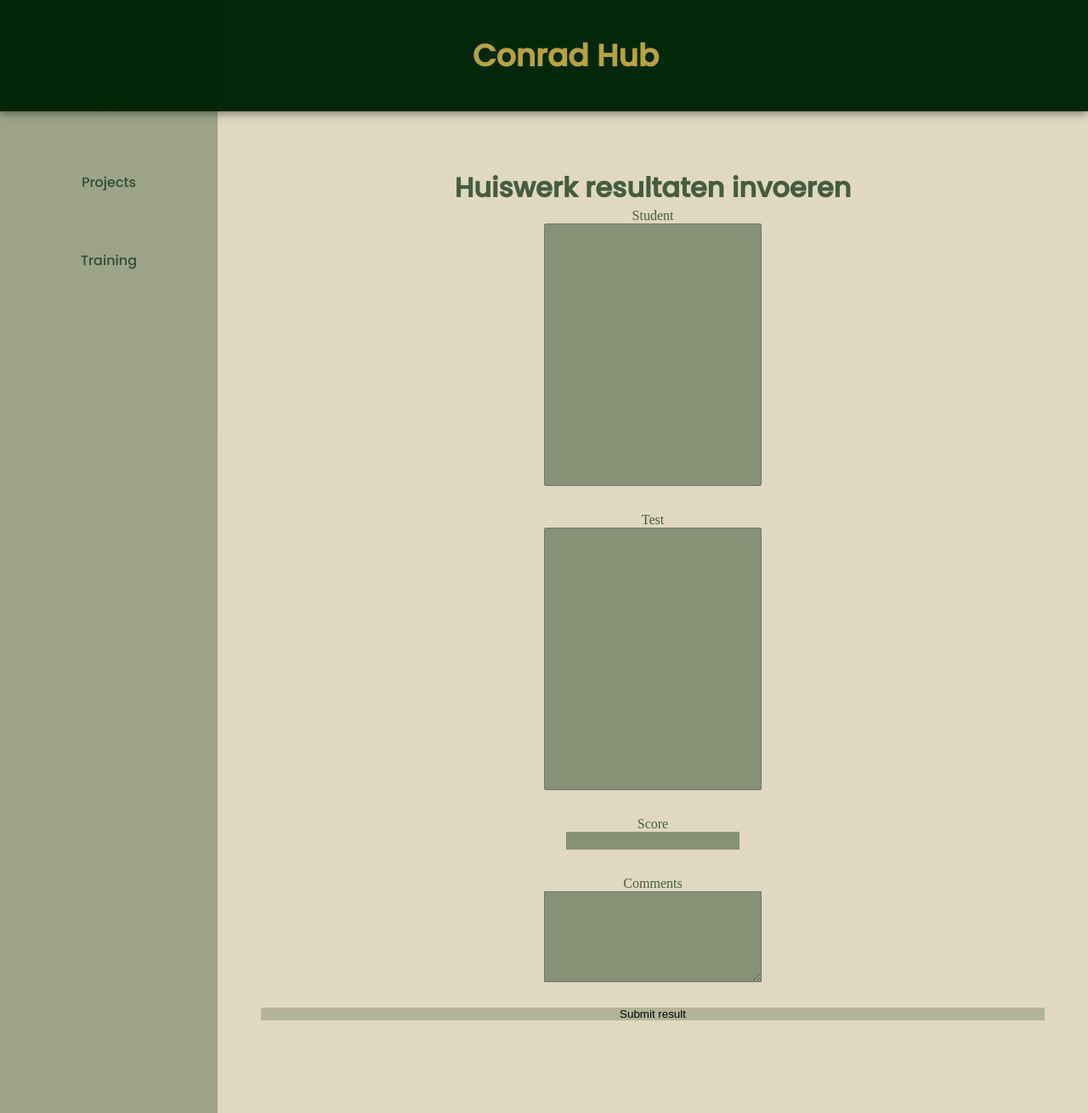
After one commit to lodex23/Comrad-Hub, a Flask app: page /Test_results in a window 1280 px wide. The commit adds this page. Shown: the whole page at 85% size. Run offline with Flask 3, Linux system fonts and the light colour scheme; lists and menus that the app fills with data are empty; some libraries are stand-ins or nearby versions; some web fonts are replaced.

Commit message:
Add test results functionality
Implemented functionality to add and view test results. Added forms, routes, and templates for managing test results. Updated CSS for styling the test results page and included chart.js for visual representation of scores.

```diff
--- a/app/__init__.py
+++ b/app/__init__.py
@@ -4,7 +4,6 @@ from flask_login import LoginManager
 from config import Config
 from flask_socketio import SocketIO
 from flask_migrate import Migrate
-import psycopg2
 
 # Initialize extensions
 db = SQLAlchemy()
@@ -28,6 +27,9 @@ def create_app():
     from app.routes import bp as main_bp
     app.register_blueprint(main_bp)
 
+
+
+
     return app
 
 # Define user_loader for Flask-Login to retrieve the logged-in user by ID
--- a/app/forms.py
+++ b/app/forms.py
@@ -1,7 +1,9 @@
 from flask_wtf import FlaskForm
-from wtforms import StringField, SubmitField, PasswordField, TextAreaField, SelectField, FieldList, FormField
+from wtforms import StringField, SubmitField, PasswordField, TextAreaField, SelectField, FieldList, FormField, IntegerField
 from wtforms.validators import DataRequired, Email, EqualTo, Length
 import psycopg2
+from app.models import User, Test
+
 class RegistrationForm(FlaskForm):
     Name = StringField('Name', validators=[DataRequired()])
     email = StringField('Email', validators=[DataRequired(), Email()])
@@ -48,3 +50,15 @@ class HomeworkSubmissionForm(FlaskForm):
 class TestSubmissionForm(FlaskForm):
     answers = TextAreaField('Test Answers (JSON Format)', validators=[DataRequired()])
     submit = SubmitField('Submit Test')
+
+class TestResultForm(FlaskForm):
+    user_id = SelectField('Student', coerce=int, validators=[DataRequired()])
+    Test_id = SelectField('Test', coerce=int, validators=[DataRequired()])
+    score = IntegerField('Score', validators=[DataRequired()])
+    comments = TextAreaField('Comments')
+    submit = SubmitField('Submit result')
+
+    def __init__(self, *args, **kwargs):
+        super(TestResultForm, self).__init__(*args, **kwargs)
+        self.user_id.choices = [(user.id, user.name) for user in User.query.all()]
+        self.Test_id.choices = [tests.id for tests in Test.query.all()]
--- a/app/routes.py
+++ b/app/routes.py
@@ -2,11 +2,13 @@ from flask import Flask, render_template, request, redirect, url_for, Blueprint,
 from flask_login import current_user, login_required, login_user, logout_user
 from app import db
 from app.models import Project, Task, Note, Issue, RegistrationToken, User, Document, Lesson, Homework, Quiz, Test, HomeworkSubmission, TestSubmission
-from .forms import RegistrationForm, LoginForm, CreateProjectForm, CreateLessonForm, CreateHomeworkForm, CreateQuizForm, CreateTestForm
+from app.forms import RegistrationForm, LoginForm, CreateProjectForm, CreateLessonForm, CreateHomeworkForm, CreateQuizForm, CreateTestForm
 from werkzeug.security import generate_password_hash, check_password_hash
 from wtforms.validators import email
 import psycopg2
 from markdown2 import markdown
+from app.forms import TestResultForm
+
 
 bp = Blueprint('main', __name__)
 
@@ -203,3 +205,42 @@ def parse_content_with_markdown(content, lesson_id):
     return content_with_quiz
 def render_quiz_form(quiz):
     return render_template('quiz_form.html', quiz=quiz)
+
+@login_required
+@bp.route('/Test_results', methods=['GET', 'POST'])
+def test_results():
+    form = TestResultForm()
+    if form.validate_on_submit():
+        print('submit button oke')
+        result = TestSubmission(
+            user_id = form.user_id.data,
+            test_id = form.Test_id.data,
+            score = form.score.data,
+            comments = form.comments.data
+        )
+        db.session.add(result)
+        db.session.commit()
+        flash('Test results added successfully!', 'success')
+        return redirect(url_for('main.view_homework_results'))
+    return render_template('Test_Results.html', form=form)
+@login_required
+@bp.route('/view_homework_results')
+def view_homework_results():
+    results = TestSubmission.query.all()  # Haal alle huiswerkresultaten op
+    print(results)
+    # Voorbeeld van het ophalen van de student- en huiswerkinformatie
+    formatted_results = []
+    for result in results:
+        student = User.query.get(result.user_id)  # Haal de naam van de student op
+        print(student, student.name)
+        homework = Test.query.get(result.test_id)  # Haal de huiswerkdetails op
+        print(homework)
+        formatted_results.append({
+            'student_name': student.name,  # Veronderstelt dat 'name' een attribuut van User is
+            'homework_id': homework.id,
+            'score': result.score,
+            'comments': result.comments,
+        })
+        print(formatted_results)
+
+    return render_template('view_test_results.html', results=formatted_results)
--- a/app/static/css/style.css
+++ b/app/static/css/style.css
@@ -503,3 +503,111 @@ main{
     margin-bottom: 5%;
 
 }
+.test_result_header{
+
+    display: flex;
+    align-items: center;
+    justify-content: center;
+    font-family: 'Poppins', sans-serif;
+}
+
+.test_result_label_div{
+    display: flex;
+    align-items: center;
+    justify-content: center;
+    flex-direction: column;
+    max-height: 25vh;
+
+    margin-bottom: 3%;
+}
+.result-form-input{
+
+    height: 1%;
+    width: 25%;
+
+    background: rgb(3, 40, 9, 0.4);
+    font-family: 'Poppins', sans-serif;
+    color: rgb(3, 40, 9, 0.8);
+    font-weight: bold;
+    font-size: 90%;
+
+}
+.result-form-input option{
+
+    display: flex;
+    align-items: center;
+    justify-content: center;
+    font-family: 'Poppins', sans-serif;
+
+}
+
+.result-form-input-int{
+
+    background: rgb(3, 40, 9, 0.4);
+    border: none;
+    height: 20%;
+    width: 20%;
+    font-family: 'Poppins', sans-serif;
+    font-size: 90%;
+    color: rgb(3, 40, 9, 0.8);
+
+}
+.result_submit{
+
+    width: 90%;
+    height: 30%;
+    background: rgb(3, 40, 9, 0.2);
+    border: none;
+}
+.result_submit:hover{
+    background: rgb(3, 40, 9, 0.8);
+}
+.hw_result{
+
+    height: 150vh;
+    width: 100%;
+    display: grid;
+    grid-template-rows: 1fr 3fr 3fr 3fr;
+
+}
+.hw_result_title{
+
+    display: flex;
+    align-items: center;
+    justify-content: center;
+    font-family: 'Poppins', sans-serif;
+    margin-bottom: 5%;
+    grid-row: 1;
+
+}
+
+.hw_result_table{
+    grid-row: 3;
+    margin-left: 5%;
+    margin-right: 5%;
+    box-shadow: 2px 3px 10px rgba(0, 0, 0, 0.5);
+
+
+}
+th{
+    margin: 0;
+    background: rgb(3, 40, 9, 0.7);
+    font-family: 'Poppins', sans-serif;
+
+}
+td{
+
+    text-align: center;
+    background: rgb(3, 40, 9, 0.3);
+
+
+}
+
+canvas{
+
+    margin-bottom: 5%;
+    margin-right: 5%;
+    margin-left: 5%;
+    width: 50%;
+
+}
--- /dev/null
+++ b/app/templates/Test_Results.html
@@ -0,0 +1,34 @@
+{% extends 'base1.html' %}
+{% block content %}
+
+<h1 class="test_result_header">Huiswerk resultaten invoeren</h1>
+<form method="POST" action="{{ url_for('main.test_results') }}">
+    {{ form.hidden_tag() }}
+    <div class="test_result_label_div">
+        {{ form.user_id.label }} {{ form.user_id(class_="result-form-input",size=32) }}
+        {% for error in form.user_id.errors %}
+            <span style="color: red">[{{ error }}]</span>
+        {% endfor %}
+    </div>
+    <div class="test_result_label_div">
+        {{ form.Test_id.label }} {{ form.Test_id(class_="result-form-input", size=32) }}
+        {% for error in form.Test_id.errors %}
+            <span style="color: red">[{{ error }}]</span>
+        {% endfor %}
+    </div>
+    <div class="test_result_label_div">
+        {{ form.score.label }} {{ form.score(class_="result-form-input-int", size=32) }}
+        {% for error in form.score.errors %}
+            <span style="color: red;">[{{ error }}]</span>
+        {% endfor %}
+    </div>
+    <div class="test_result_label_div">
+        {{ form.comments.label }} {{ form.comments(class_="result-form-input", cols=30, rows=5) }}
+    </div>
+    <div class="test_result_label_div">
+        {{ form.submit(class='result_submit') }}
+    </div>
+
+</form>
+
+{% endblock %}
--- a/app/templates/base1.html
+++ b/app/templates/base1.html
@@ -5,6 +5,7 @@
     <meta name="viewport" content="width=device-width, initial-scale=1.0">
     <title>Conrad Hub</title>
     <link rel="stylesheet" type="text/css" href="{{ url_for('static', filename='css/style.css') }}">
+    <script src="https://cdn.jsdelivr.net/npm/chart.js"></script>
 
 </head>
 <body>
--- a/run.py
+++ b/run.py
@@ -1,7 +1,10 @@
 from app import create_app, socketio
 import psycopg2
+from app.models import Test
+
 
 app = create_app()
 
 if __name__ == '__main__':
     socketio.run(app, debug=True, allow_unsafe_werkzeug=True)
+    Test(questionse="4ded", lesson_id=1)
```
Also changed, not shown: Create_register_token.py (added, +12 -0 lines), app/models.py (+11 -2 lines), app/templates/view_test_results.html (added, +85 -0 lines).
